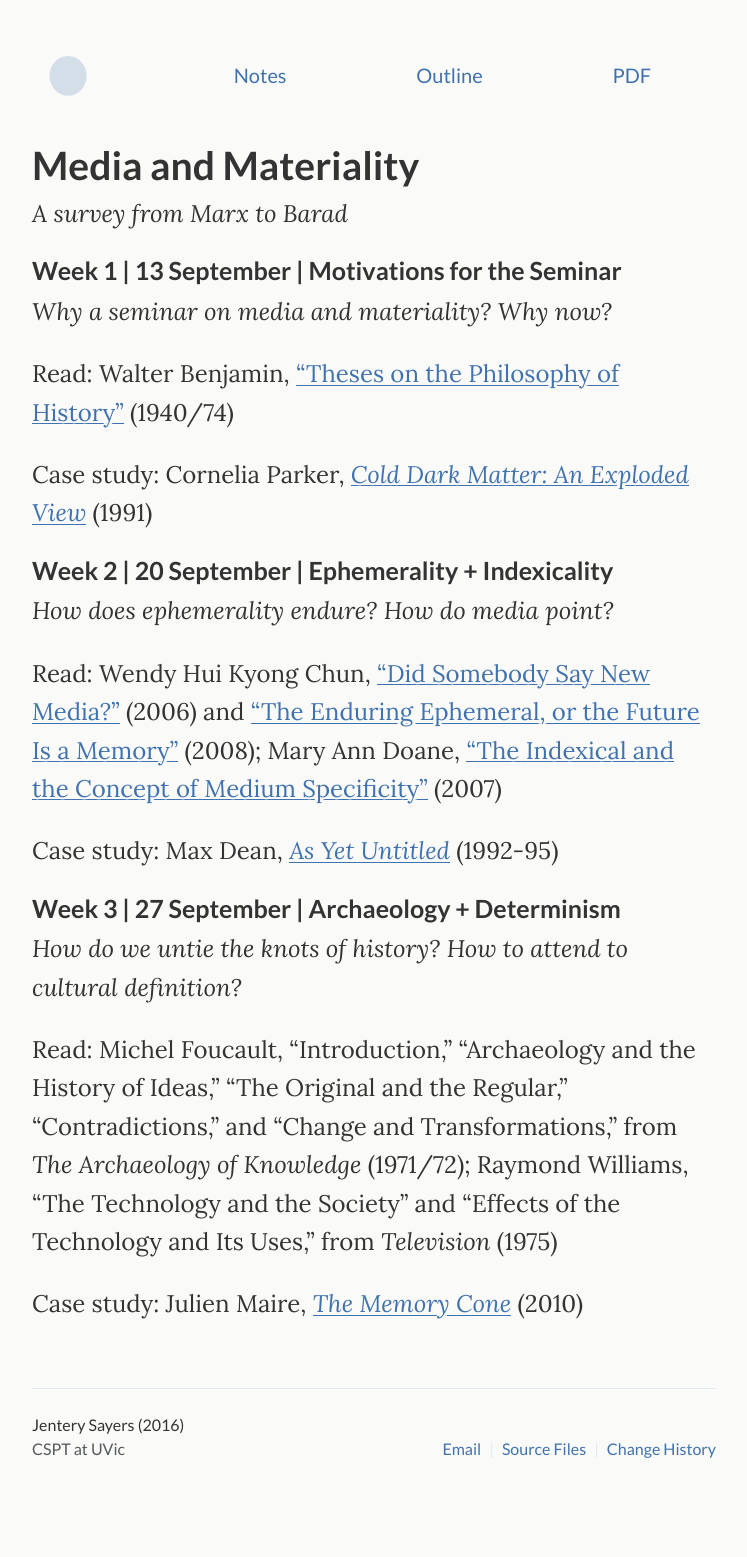
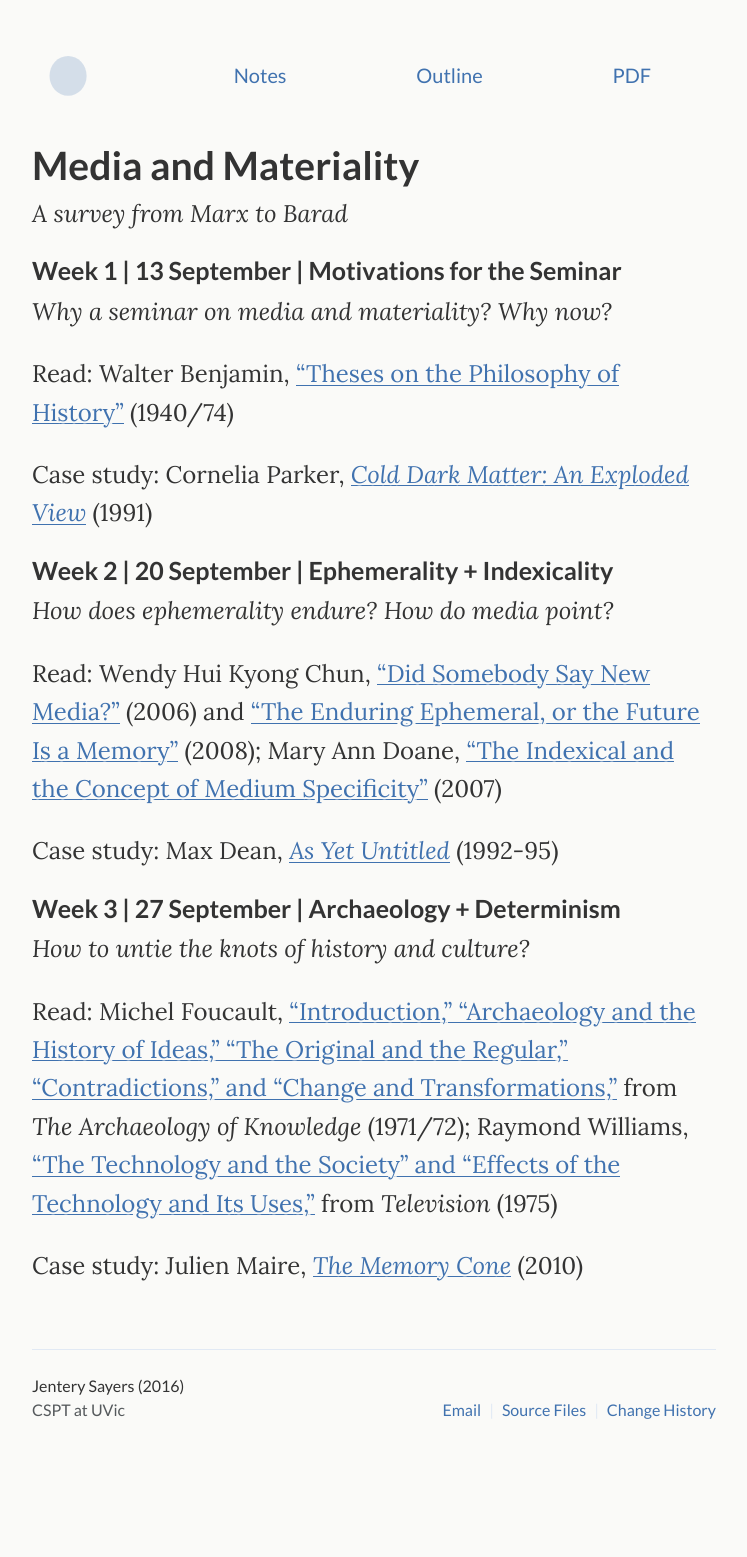
Before and after one commit to jentery/cspt500, a Jekyll site: the page built from index.md, in a window 1280 px wide. Shown: the whole page, without its empty margins (266-1013 px from the left). Built offline with Jekyll 4.4.1, drawn with Linux system fonts in a browser that asks for light colours; after the commit the page ends 1518 px from its top, so only the background shows below that.

Commit message:
edits to week 3

```diff
--- a/index.md
+++ b/index.md
@@ -22,9 +22,9 @@ Read: Wendy Hui Kyong Chun, ["Did Somebody Say New Media?"](http://www.jenteryte
 Case study: Max Dean, [*As Yet Untitled*](http://ccca.concordia.ca/artists/work_detail.html?languagePref=en&mkey=72335&title=As+Yet+Untitled&artist=Max+Dean&link_id=10233) (1992-95)
 
 ### Week 3 | 27 September | Archaeology + Determinism
-*How do we untie the knots of history? How to attend to cultural definition?*
+*How to untie the knots of history and culture?*
 
-Read: Michel Foucault, "Introduction," "Archaeology and the History of Ideas," "The Original and the Regular," "Contradictions," and "Change and Transformations," from *The Archaeology of Knowledge* (1971/72); Raymond Williams, "The Technology and the Society" and "Effects of the Technology and Its Uses," from *Television* (1975)
+Read: Michel Foucault, ["Introduction," "Archaeology and the History of Ideas," "The Original and the Regular," "Contradictions," and "Change and Transformations,"](http://www.jenteryteaches.com/noneshall/cspt/foucaultArchaeology.pdf) from *The Archaeology of Knowledge* (1971/72); Raymond Williams, ["The Technology and the Society" and "Effects of the Technology and Its Uses,"](http://www.jenteryteaches.com/noneshall/cspt/williamsTelevision.pdf) from *Television* (1975)
 
 Case study: Julien Maire, [*The Memory Cone*](http://julienmaire.ideenshop.net/docs/memory_cone.pdf) (2010)
 </div>
```
